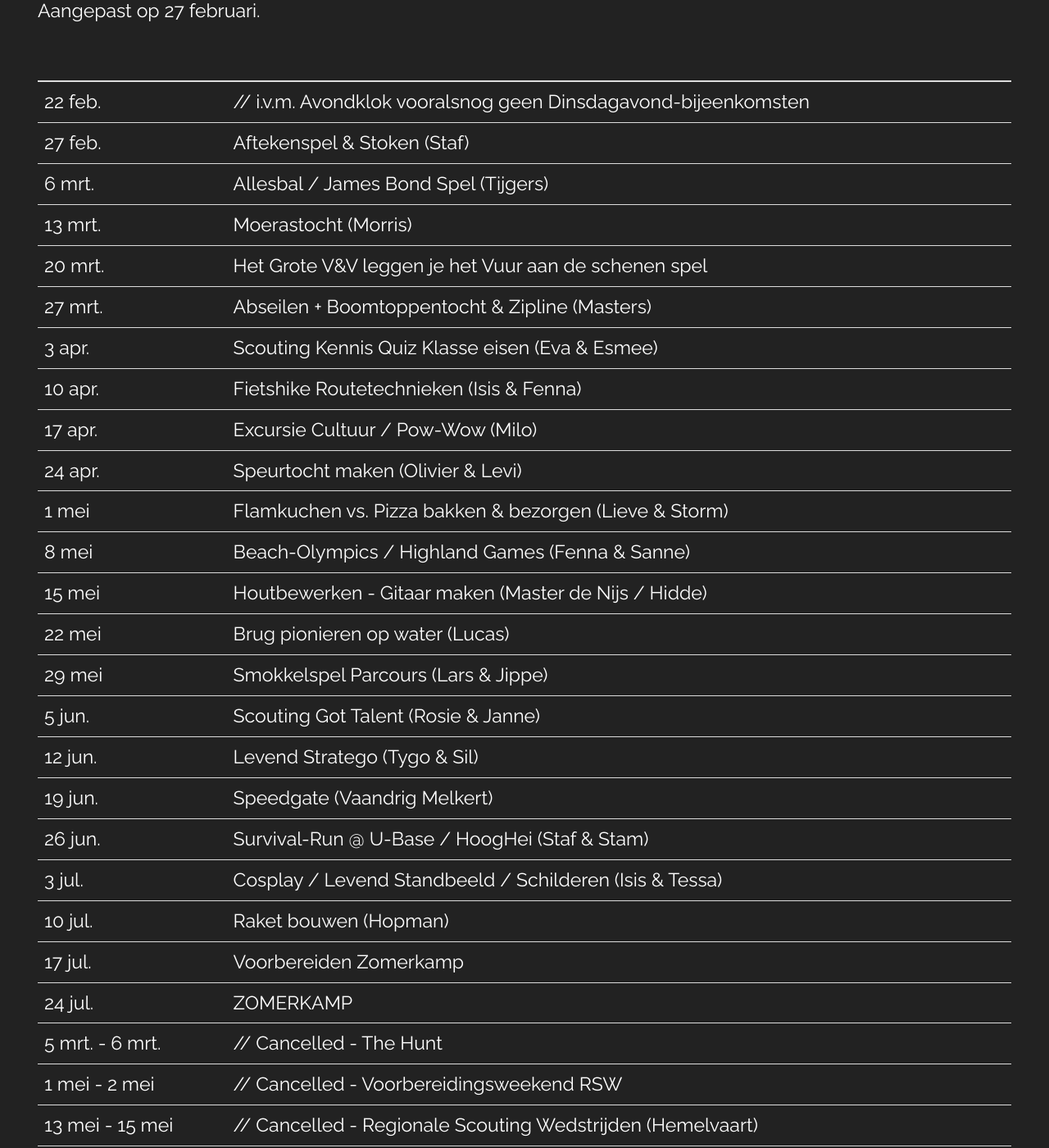
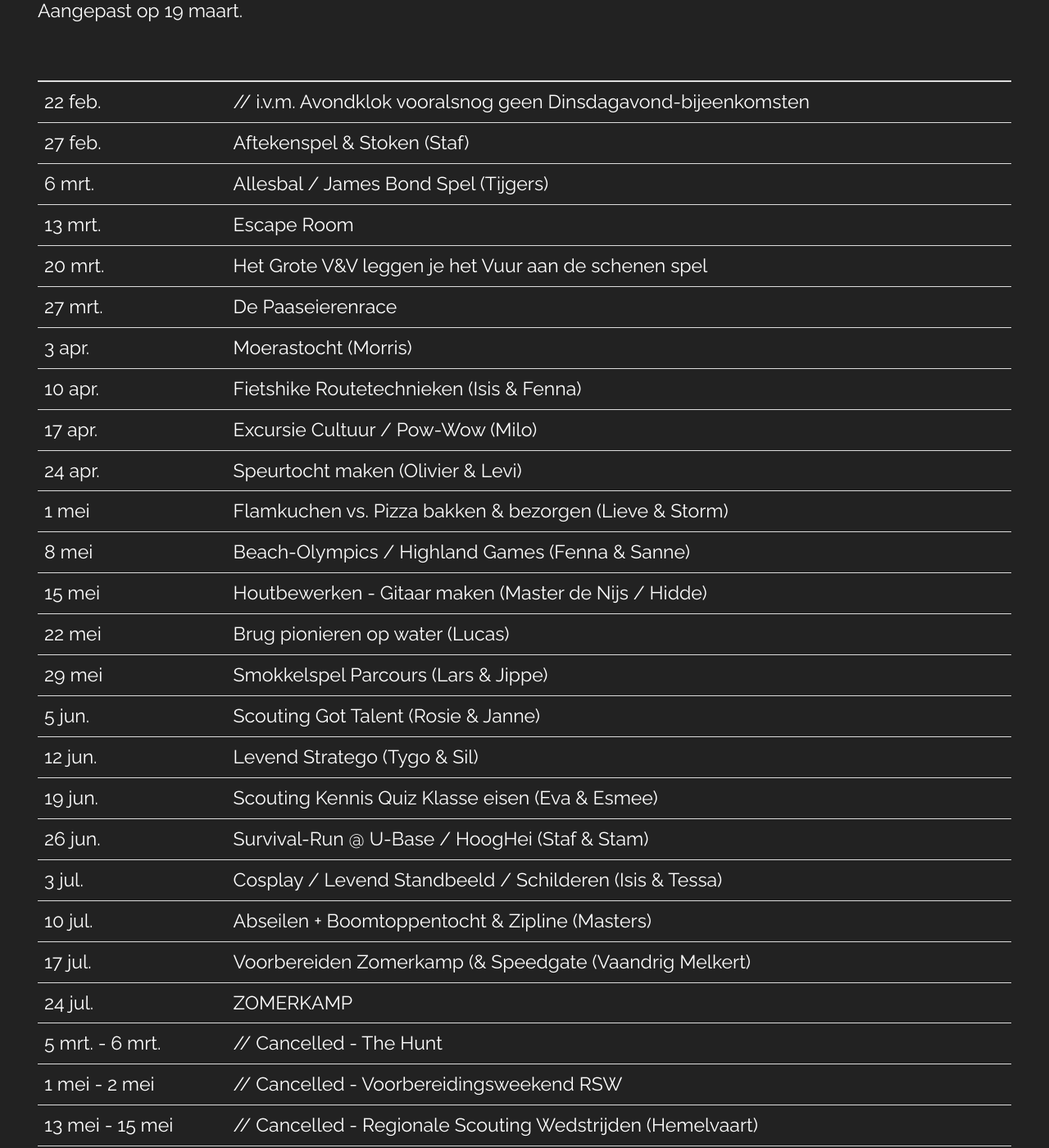
Before and after one commit to nognooitmeegemaakt/website, a Jekyll site: the page built from _agenda/scouts.md, in a window 1280 px wide and 1400 px high, scrolled down 376 px. Shown: the whole window at 82% size. Built offline with Jekyll 4.4.1, drawn with Linux system fonts in a browser that asks for light colours; some web fonts are replaced.

Commit message:
Update scouts.md Agenda through CMS
By Guidon van den Berg (141.101.105.57)

```diff
--- a/_agenda/scouts.md
+++ b/_agenda/scouts.md
@@ -8,17 +8,17 @@ footer: ""
 
 Scouts Programma van Januari t/m Juli
 
-Aangepast op 27 februari.
+Aangepast op 19 maart.
 
 | | |
 |---|---|
 | 22 feb. | // i.v.m. Avondklok vooralsnog geen Dinsdagavond-bijeenkomsten |
 | 27 feb. | Aftekenspel & Stoken (Staf) |
 | 6 mrt. | Allesbal / James Bond Spel (Tijgers) |
-| 13 mrt. | Moerastocht (Morris) |
+| 13 mrt. | Escape Room |
 | 20 mrt. | Het Grote V&V leggen je het Vuur aan de schenen spel |
-| 27 mrt. | Abseilen + Boomtoppentocht & Zipline  (Masters)  |
-| 3 apr. | Scouting Kennis Quiz Klasse eisen (Eva & Esmee) |
+| 27 mrt. | De Paaseierenrace |
+| 3 apr. | Moerastocht (Morris)  |
 | 10 apr. | Fietshike Routetechnieken (Isis & Fenna) |
 | 17 apr. | Excursie Cultuur / Pow-Wow (Milo) |
 | 24 apr. | Speurtocht maken (Olivier & Levi) |
@@ -29,11 +29,11 @@ Aangepast op 27 februari.
 | 29 mei | Smokkelspel Parcours (Lars & Jippe) |
 | 5 jun. | Scouting Got Talent (Rosie & Janne) |
 | 12 jun. | Levend Stratego (Tygo & Sil) |
-| 19 jun. | Speedgate (Vaandrig Melkert) |
+| 19 jun. | Scouting Kennis Quiz Klasse eisen (Eva & Esmee) |
 | 26 jun. | Survival-Run @ U-Base / HoogHei (Staf & Stam) |
 | 3 jul. | Cosplay / Levend Standbeeld / Schilderen (Isis & Tessa) |
-| 10 jul. | Raket bouwen (Hopman) |
-| 17 jul. | Voorbereiden Zomerkamp |
+| 10 jul. | Abseilen + Boomtoppentocht & Zipline  (Masters) |
+| 17 jul. | Voorbereiden Zomerkamp (& Speedgate (Vaandrig Melkert) |
 | 24 jul. | ZOMERKAMP |
 | 5 mrt. - 6 mrt. | // Cancelled - The Hunt |
 | 1 mei - 2 mei | // Cancelled - Voorbereidingsweekend RSW |
```
